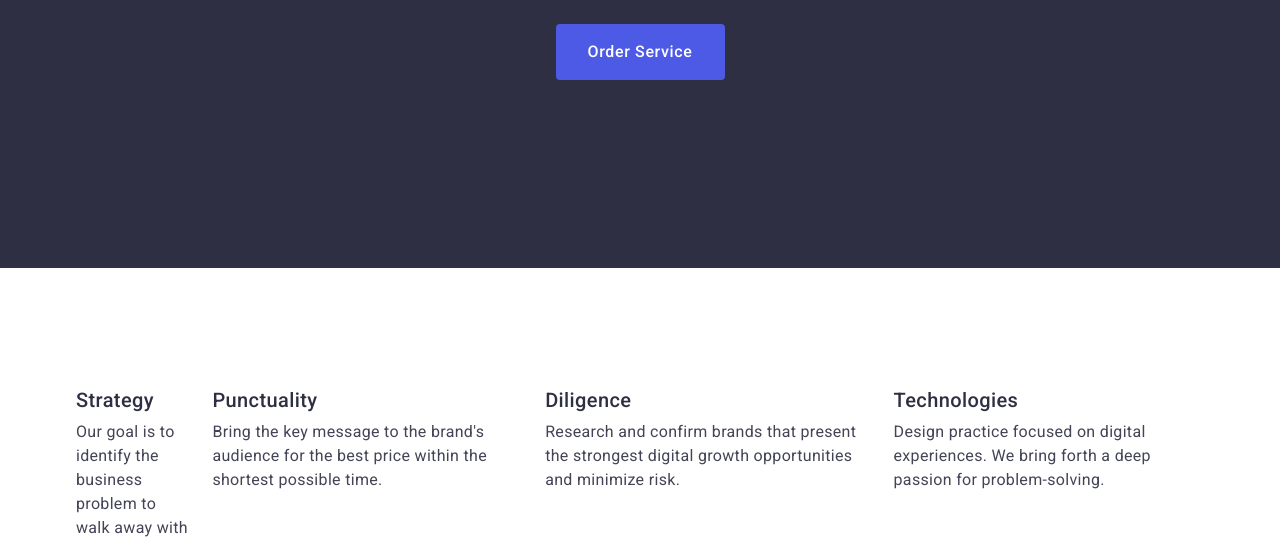
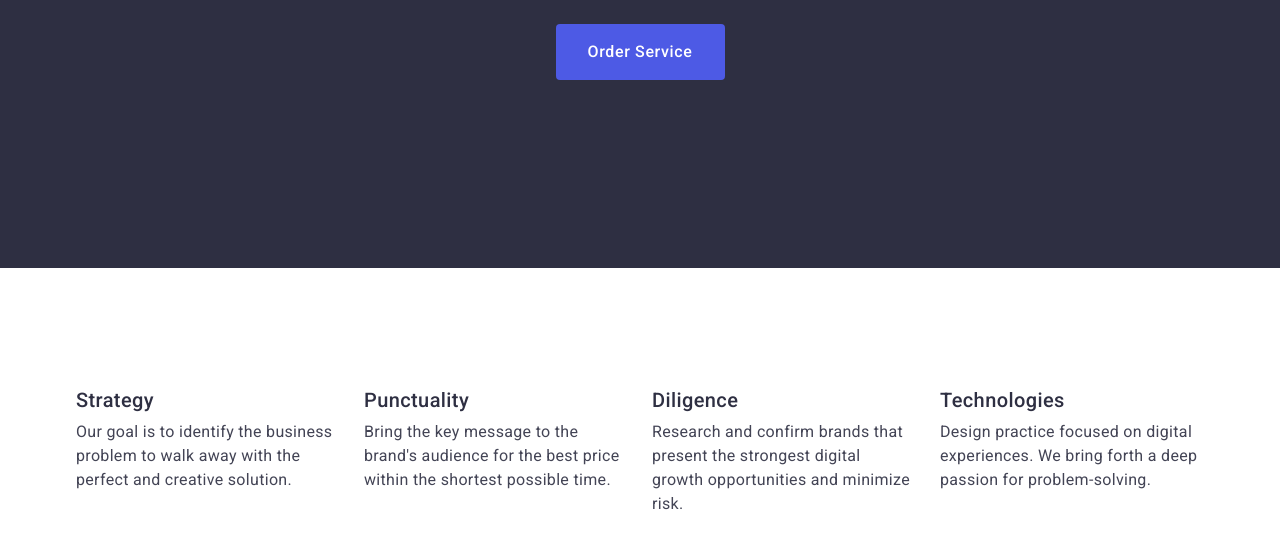
Before and after one commit to Dima2430/goit-markup-hw-03, a plain HTML site: page index.html in a window 1280 px wide. Shown: the part 405-947 px from the top of the page. Drawn offline with nearby package versions, Linux system fonts and the light colour scheme.

Commit message:
tried to fix it

```diff
--- a/css/styles.css
+++ b/css/styles.css
@@ -177,7 +177,7 @@ img {
   display: flex;
 }
 .strategylistitem {
-  width: calc((100% - 72px) / 4);
+  flex-basis: calc((100% - 3 * 24px) / 4);
 }
 .strategyheader {
   color: var(--NAVY-BLUE, #2e2f42);
--- a/index.html
+++ b/index.html
@@ -67,21 +67,21 @@
                 the perfect and creative solution.
               </p>
             </li>
-            <li>
+            <li class="strategylistitem">
               <h3 class="strategyheader">Punctuality</h3>
               <p class="strategyparagraf">
                 Bring the key message to the brand's audience for the best price
                 within the shortest possible time.
               </p>
             </li>
-            <li>
+            <li class="strategylistitem">
               <h3 class="strategyheader">Diligence</h3>
               <p class="strategyparagraf">
                 Research and confirm brands that present the strongest digital
                 growth opportunities and minimize risk.
               </p>
             </li>
-            <li>
+            <li class="strategylistitem">
               <h3 class="strategyheader">Technologies</h3>
               <p class="strategyparagraf">
                 Design practice focused on digital experiences. We bring forth a
```
